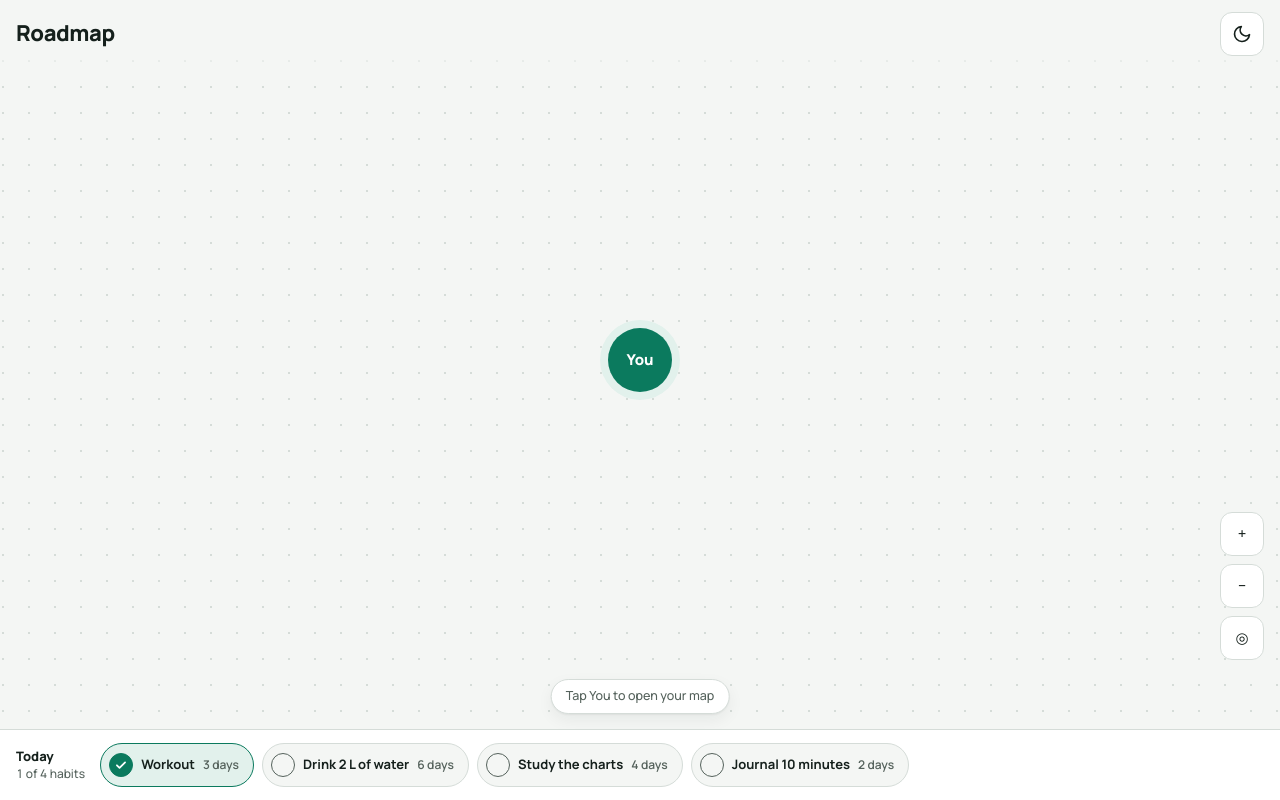
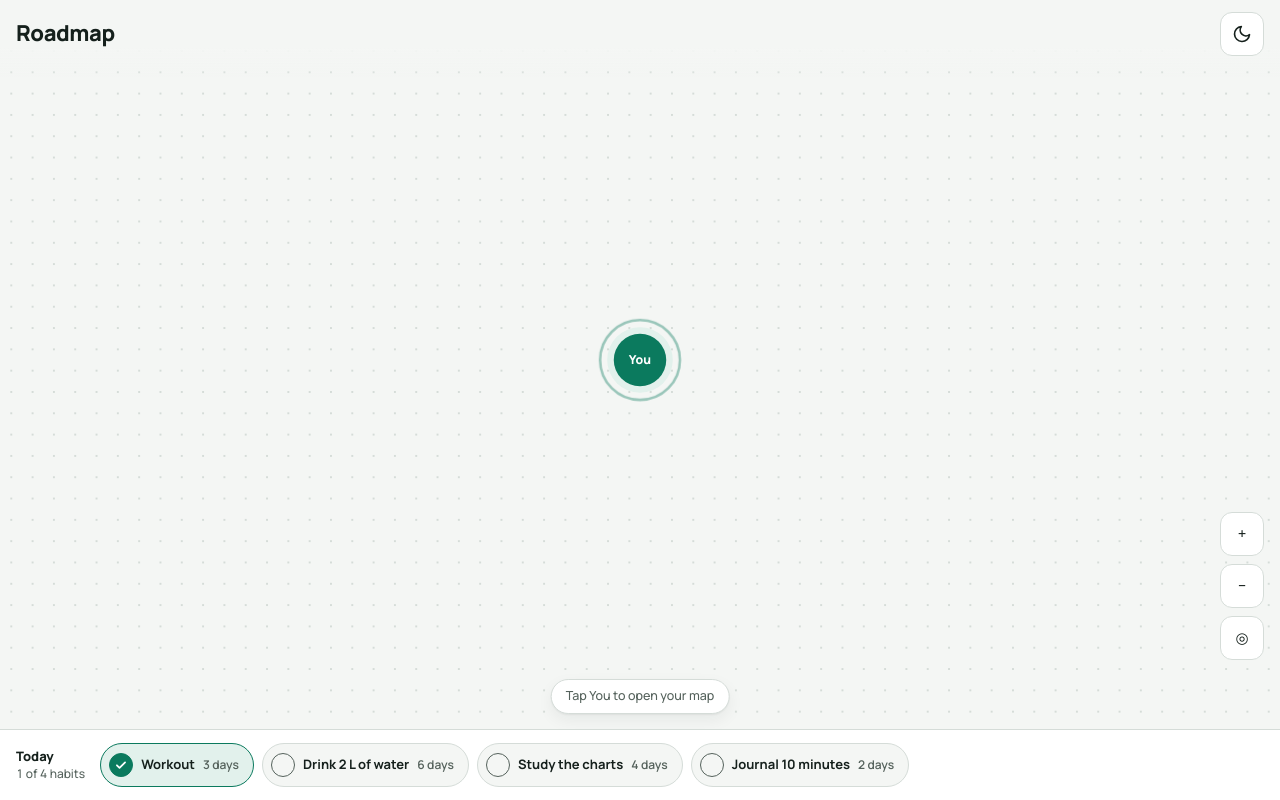
Before and after one commit to Benvog/Roadmap, a plain HTML site: page mockups/prototype.html in a window 1280 px wide. Both pictures are taken after a click on the button "Back to the centre". Drawn offline with Linux system fonts and the light colour scheme.

Commit message:
Add the opening motion and zoom camera to the prototype
You pulses until the map is opened. Lines draw out of the parent and
each node pops in on arrival. The overview sits zoomed out; opening
an area travels in and closing it travels back.

Co-Authored-By: Claude Opus 5.5 <noreply@anthropic.com>

```diff
--- a/mockups/prototype.html
+++ b/mockups/prototype.html
@@ -79,7 +79,8 @@
   }
   #viewport.dragging { cursor: grabbing; }
   #world { position: absolute; left: 0; top: 0; transform-origin: 0 0; }
-  #world.glide { transition: transform .35s ease; }
+  #world.glide { transition: transform .5s ease; }
+  #viewport.glide { transition: background-position .5s ease, background-size .5s ease; }
   #edges { position: absolute; left: 0; top: 0; width: 1px; height: 1px; overflow: visible; }
   #edges path { fill: none; stroke: var(--line); stroke-width: 2; }
   #edges path.done { stroke: var(--accent); }
@@ -87,8 +88,15 @@
   #edges path.arrow { fill: var(--accent); stroke: none; }
 
   .node { position: absolute; transform: translate(-50%, -50%); cursor: pointer; }
-  .node.new { animation: pop .25s ease; }
-  @keyframes pop { from { opacity: 0; transform: translate(-50%, -50%) scale(.85); } }
+  .node.new { animation: pop .3s ease; }
+  .node.leaving { opacity: 0; pointer-events: none; transition: opacity .3s ease; }
+  @keyframes pop { from { opacity: 0; transform: translate(-50%, -50%) scale(.5); } }
+  /* You pulses until the map is opened */
+  .you.closed::after {
+    content: ""; position: absolute; inset: 0; border-radius: 50%; border: 2px solid var(--accent);
+    animation: ring 1.8s ease-out infinite;
+  }
+  @keyframes ring { from { transform: scale(1); opacity: .9; } to { transform: scale(2); opacity: 0; } }
 
   .you {
     width: 64px; height: 64px; border-radius: 50%; border: 0;
@@ -281,8 +289,8 @@
   .btn[disabled] { opacity: .55; cursor: not-allowed; }
 
   @media (prefers-reduced-motion: reduce) {
-    .node.new, .stop.next .dot { animation: none; }
-    #world.glide { transition: none; }
+    .node.new, .stop.next .dot, .you.closed::after { animation: none; }
+    #world.glide, #viewport.glide { transition: none; }
   }
 </style>
 
@@ -705,7 +713,7 @@ function layout() {
     if (!open.has(n.id)) return;
     if (n.type === 'area' || n.src.target) {
       const area = n.type === 'area';
-      nodes.push({ id: n.id + '-edit', type: 'edit', kind: area ? 'area' : 'target', src: n.src, x: x + (area ? 38 : 76), y: y - (area ? 38 : 30) });
+      nodes.push({ id: n.id + '-edit', type: 'edit', kind: area ? 'area' : 'target', src: n.src, parent: n, x: x + (area ? 38 : 76), y: y - (area ? 38 : 30) });
     }
     const [dx, dy] = d;
     let px = dy, py = -dx;
@@ -737,14 +745,14 @@ function layout() {
     edges.push({ a: you, b: a, straight: true });
     place(a, d[0] * R, d[1] * R, d, you);
   });
-  nodes.push({ id: 'add-area', type: 'add', add: 'area', x: 40, y: 40 });
+  nodes.push({ id: 'add-area', type: 'add', add: 'area', parent: you, x: 40, y: 40 });
   return { nodes, edges };
 }
 
 function nodeHTML(n) {
   const at = `left:${n.x}px;top:${n.y}px`;
   const cls = (seen.has(n.id) ? '' : ' new') + (open.has(n.id) ? ' open' : '');
-  if (n.type === 'you') return `<button class="node you" data-id="you" style="${at}" aria-expanded="${open.has('you')}">You</button>`;
+  if (n.type === 'you') return `<button class="node you${open.has('you') ? '' : ' closed'}" data-id="you" style="${at}" aria-expanded="${open.has('you')}">You</button>`;
   if (n.type === 'area') {
     const p = percent(n.src.goals.flatMap(stepsUnder));
     return `<button class="node area${cls}" data-id="${n.id}" style="${at};--p:${p}" aria-expanded="${open.has(n.id)}">
@@ -775,36 +783,114 @@ function edgePath({ a, b, straight, vertical }) {
   const m = (a.x + b.x) / 2;
   return `M${a.x},${a.y} C${m},${a.y} ${m},${b.y} ${b.x},${b.y}`;
 }
+// ---------- Opening motion: each line draws out of the parent, then its node pops in, one after another ----------
+const ease = (t) => 1 - (1 - t) ** 3;
+const unit = (t) => Math.min(1, Math.max(0, t));
+const mix = (a, b, k) => ({ x: a.x + (b.x - a.x) * k, y: a.y + (b.y - a.y) * k });
+const LINE_EACH = 110, LINE_TIME = 240;   // ms between siblings, and for one line to draw
+
+// Where every node is drawn right now, so a change can animate from it.
+let shown = {}, lastEdges = [], anim = 0, snap = 0;
 function renderMap() {
   const focused = document.activeElement?.dataset?.id;
   const { nodes, edges } = layout();
+  const old = byId;
   byId = Object.fromEntries(nodes.map((n) => [n.id, n]));
-  let svg = edges.map((e) => `<path class="${e.done ? 'done' : ''}" d="${edgePath(e)}"/>`).join('');
-  // Remote work feeds the trading deposit: drawn when both milestones are showing.
-  const from = byId['remote-3'], to = byId['trading-2'];
-  if (from && to) {
-    const x1 = from.x + 78, x2 = to.x - 78 - 7;
-    svg += `<path class="feeds" d="M${x1},${from.y} C${x1 + 14},${from.y} ${x2 - 14},${to.y} ${x2},${to.y}"/>
-      <path class="arrow" d="M${x2 - 1},${to.y - 5} l8,5 -8,5z"/>`;
+
+  // A node starts where it is now; a new one starts where its parent is now, and takes its turn among its siblings.
+  const start = (n) => {
+    for (let p = n; p; p = p.parent) if (shown[p.id]) return { ...shown[p.id] };
+    return { x: n.x, y: n.y };
+  };
+  const from = {}, to = {}, els = {}, turn = {}, count = {};
+  for (const n of nodes) {
+    from[n.id] = start(n);
+    to[n.id] = { x: n.x, y: n.y };
+    if (!shown[n.id]) { const key = n.parent?.id || ''; turn[n.id] = count[key] = (count[key] ?? -1) + 1; }
   }
-  edgesEl.innerHTML = svg;
-  nodesEl.innerHTML = nodes.map(nodeHTML).join('');
+
+  // Nodes that are going away fold back into the nearest parent that stays, and fade.
+  const leaving = [...nodesEl.children].filter((el) => !byId[el.dataset.id] && shown[el.dataset.id]);
+  for (const id in shown) if (!byId[id] && !leaving.some((el) => el.dataset.id === id)) delete shown[id];
+  for (const el of leaving) {
+    const id = el.dataset.id;
+    let p = old[id]?.parent;
+    while (p && !byId[p.id]) p = p.parent;
+    from[id] = { ...shown[id] };
+    to[id] = p ? { x: byId[p.id].x, y: byId[p.id].y } : from[id];
+    el.classList.remove('new');
+    el.classList.add('leaving');
+    el.style.visibility = '';
+    els[id] = el;
+  }
+  const holder = document.createElement('div');
+  holder.innerHTML = nodes.map(nodeHTML).join('');
+  const fresh = [...holder.children];
+  for (const el of fresh) els[el.dataset.id] = el;
+  nodesEl.replaceChildren(...leaving, ...fresh);
+
+  const live = edges.map((e) => ({ a: e.a.id, b: e.b.id, straight: e.straight, vertical: e.vertical, done: e.done }));
+  const fading = lastEdges.filter((e) => !byId[e.b] && to[e.a] && to[e.b]);
+  lastEdges = live;
+  const still = matchMedia('(prefers-reduced-motion: reduce)').matches;
+  const D = still ? 0 : Math.max(340, LINE_TIME + LINE_EACH * Math.max(0, ...Object.values(turn)));
+  if (!still) for (const id in turn) { els[id].classList.remove('new'); els[id].style.visibility = 'hidden'; }
+  const t0 = performance.now();
+  cancelAnimationFrame(anim);
+  clearTimeout(snap);
+  const frame = (now) => {
+    const ms = Math.min(D, Math.max(0, now - t0)), done = ms >= D, shift = done ? 1 : ease(unit(ms / 340));
+    const tips = {};
+    for (const id in to) {
+      let p;
+      if (id in turn && !still) {
+        // The line's tip travels; the node waits hidden in its place until the tip arrives.
+        const t = done ? 1 : unit((ms - LINE_EACH * turn[id]) / LINE_TIME);
+        tips[id] = mix(from[id], to[id], ease(t));
+        p = to[id];
+        if (t >= 1 && els[id].style.visibility) { els[id].style.visibility = ''; els[id].classList.add('new'); }
+      } else p = mix(from[id], to[id], shift);
+      shown[id] = { x: p.x, y: p.y };
+      els[id].style.left = p.x + 'px';
+      els[id].style.top = p.y + 'px';
+    }
+    const d = (e) => edgePath({ ...e, a: shown[e.a], b: tips[e.b] || shown[e.b] });
+    let svg = live.map((e) => `<path class="${e.done ? 'done' : ''}" d="${d(e)}"/>`).join('')
+      + (done ? '' : fading.map((e) => `<path style="opacity:${1 - shift}" d="${d(e)}"/>`).join(''));
+    // Remote work feeds the trading deposit: drawn when both milestones are showing.
+    const a = byId['remote-3'] && shown['remote-3'], b = byId['trading-2'] && shown['trading-2'];
+    if (a && b) {
+      const x1 = a.x + 78, x2 = b.x - 78 - 7;
+      svg += `<path class="feeds" d="M${x1},${a.y} C${x1 + 14},${a.y} ${x2 - 14},${b.y} ${x2},${b.y}"/>
+        <path class="arrow" d="M${x2 - 1},${b.y - 5} l8,5 -8,5z"/>`;
+    }
+    edgesEl.innerHTML = svg;
+    if (!done) { anim = requestAnimationFrame(frame); return; }
+    for (const el of leaving) { delete shown[el.dataset.id]; el.remove(); }
+  };
+  frame(t0);
+  // If frames stop coming (a hidden tab), still land on the final layout.
+  snap = setTimeout(() => { cancelAnimationFrame(anim); frame(t0 + D + 1); }, D + 80);
+
   seen = new Set(nodes.map((n) => n.id));
-  if (focused) nodesEl.querySelector(`[data-id="${focused}"]`)?.focus({ preventScroll: true });
+  if (focused) nodesEl.querySelector(`[data-id="${focused}"]:not(.leaving)`)?.focus({ preventScroll: true });
   renderStrip();
 }
 function apply(glide) {
   world.classList.toggle('glide', !!glide);
+  vp.classList.toggle('glide', !!glide);
   world.style.transform = `translate(${view.x}px, ${view.y}px) scale(${view.k})`;
   vp.style.backgroundSize = `${26 * view.k}px ${26 * view.k}px`;
   vp.style.backgroundPosition = `${view.x}px ${view.y}px`;
 }
+// The overview sits a little further out; opening an area travels in to full size, and closing it travels back.
 function centre(glide) {
-  Object.assign(view, { x: vp.clientWidth / 2, y: vp.clientHeight * 0.45, k: 1 });
+  Object.assign(view, { x: vp.clientWidth / 2, y: vp.clientHeight * 0.45, k: 0.82 });
   apply(glide);
 }
 function focusOn(n) {
   // Put the node on the side it grows away from, clear of the top bar and the habits strip.
+  view.k = 1;
   const w = vp.clientWidth, h = vp.clientHeight - 70, [dx, dy] = n.d;
   const deeper = n.type === 'area' ? 0 : 80;
   view.x = w / 2 - dx * (w / 2 - 84) - n.x * view.k;
@@ -837,6 +923,8 @@ nodesEl.addEventListener('click', (e) => {
   if (open.has(n.id)) open.delete(n.id); else open.add(n.id);
   renderMap();
   if (open.has(n.id)) focusOn(byId[n.id]);
+  else if (n.type === 'area') centre(true);
+  else focusOn(byId[n.parent.id]);
 });
 
 const pts = new Map();
```
Also changed, not shown: mockups/shots/motion-money-light.png (added), 2 other files.
